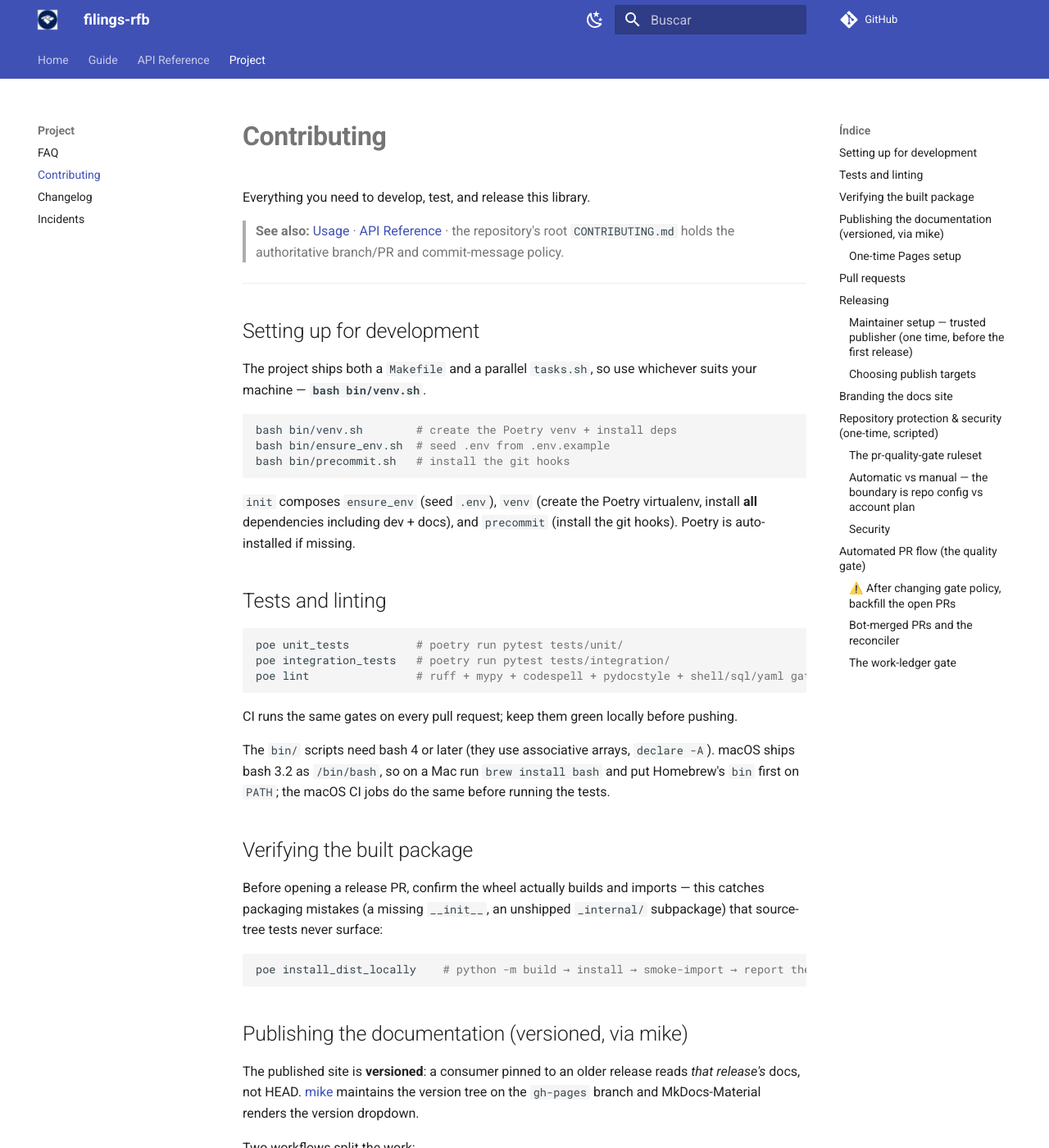
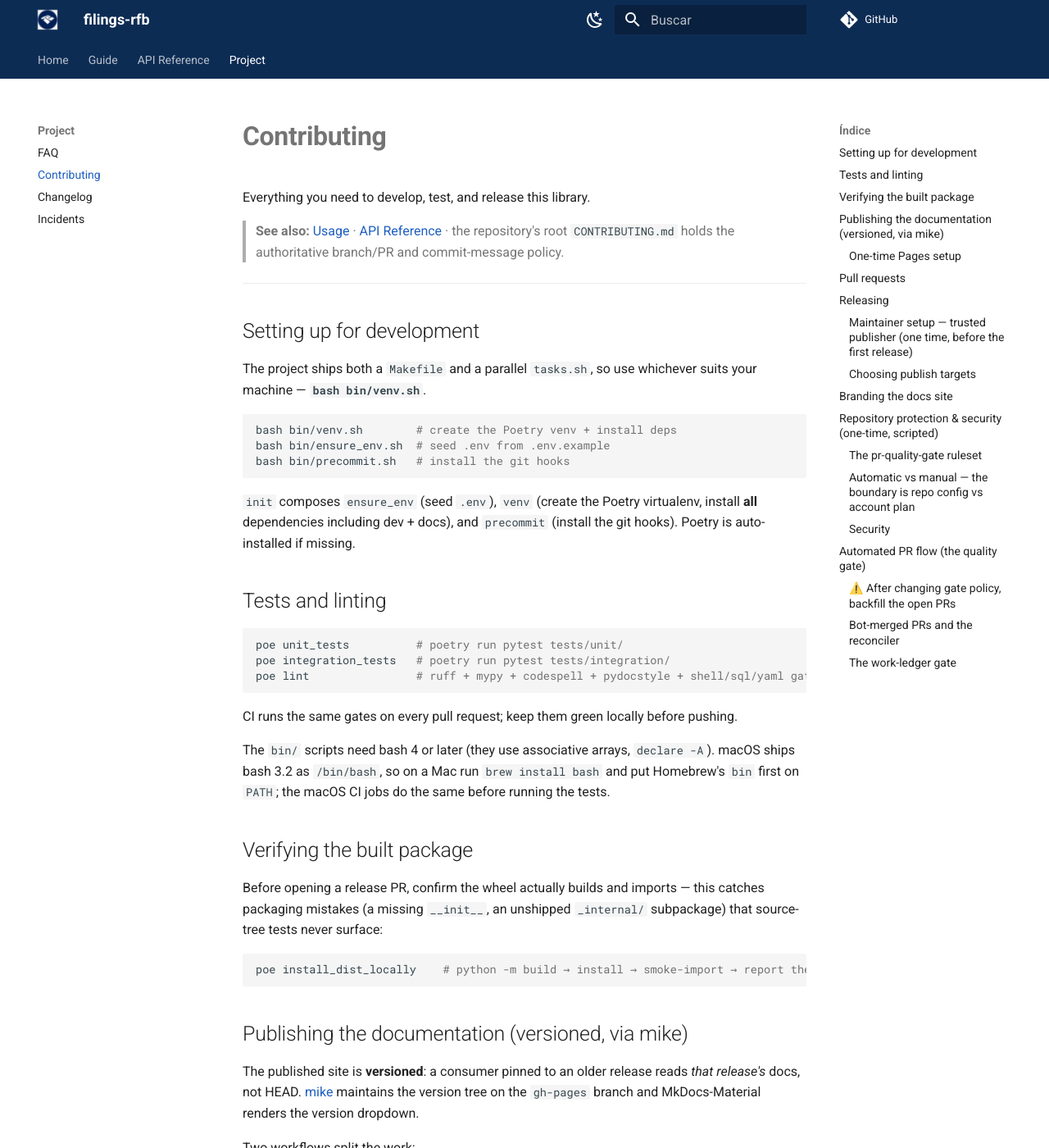
Before and after one commit to guilhermegor/filings-rfb, an MkDocs documentation site: the page built from docs/contributing.md, in a window 1280 px wide and 1400 px high. Shown: the whole window at 82% size. Built offline with MkDocs 1.6.1 and Material for MkDocs 9.7.7, drawn with Linux system fonts in a browser that asks for light colours; comment, search, counter and statistics services are not loaded; the version menu is left out; some of the changed text lies outside the part shown.

Commit message:
feat: use the emblem navy for the docs header
Replace Material's indigo, which reads as blue or purple depending on the
screen, with the Receita Federal emblem's navy. Material has no navy
preset, so both palette entries use primary: custom and the colour lives
in docs/stylesheets/brand.css. The contributing guide's branding section
now says where to change it.

Closes #45

```diff
--- a/docs/contributing.md
+++ b/docs/contributing.md
@@ -146,6 +146,9 @@ logo/favicon (`theme.logo` / `theme.favicon` in `mkdocs.yml`) and as the landing
    `mkdocs.yml` paths and the `<img>` in `docs/index.md`).
 2. Tune size, position and border inline on the `<img>` — `width="200"` (scale),
    `align="right"` (position) and `style="border-radius: 15px;"` (rounded) — in `docs/index.md`.
+3. Set the header colour in `docs/stylesheets/brand.css`. It holds one `--md-primary-fg-color`
+   per colour scheme, so the header can match the logo; here it is the Receita Federal emblem's
+   navy.
 
 ## Repository protection & security (one-time, scripted)
 
--- /dev/null
+++ b/docs/stylesheets/brand.css
@@ -0,0 +1,14 @@
+:root,
+[data-md-color-scheme="default"] {
+  --md-primary-fg-color: #0d2c54;
+  --md-primary-fg-color--light: #1f4577;
+  --md-primary-fg-color--dark: #081d38;
+  --md-typeset-a-color: #1f5fbf;
+}
+
+[data-md-color-scheme="slate"] {
+  --md-primary-fg-color: #0b2140;
+  --md-primary-fg-color--light: #1a3a66;
+  --md-primary-fg-color--dark: #06152b;
+  --md-typeset-a-color: #7fb0ff;
+}
--- a/mkdocs.yml
+++ b/mkdocs.yml
@@ -25,18 +25,20 @@ theme:
   favicon: assets/logo.png
   palette:
     - scheme: default
-      primary: indigo
+      primary: custom
       toggle:
         icon: material/weather-night
         name: Switch to dark mode
     - scheme: slate
-      primary: indigo
+      primary: custom
       toggle:
         icon: material/white-balance-sunny
         name: Switch to light mode
 extra:
   version:
     provider: mike
+extra_css:
+  - stylesheets/brand.css
 
 markdown_extensions:
   - admonition
```
